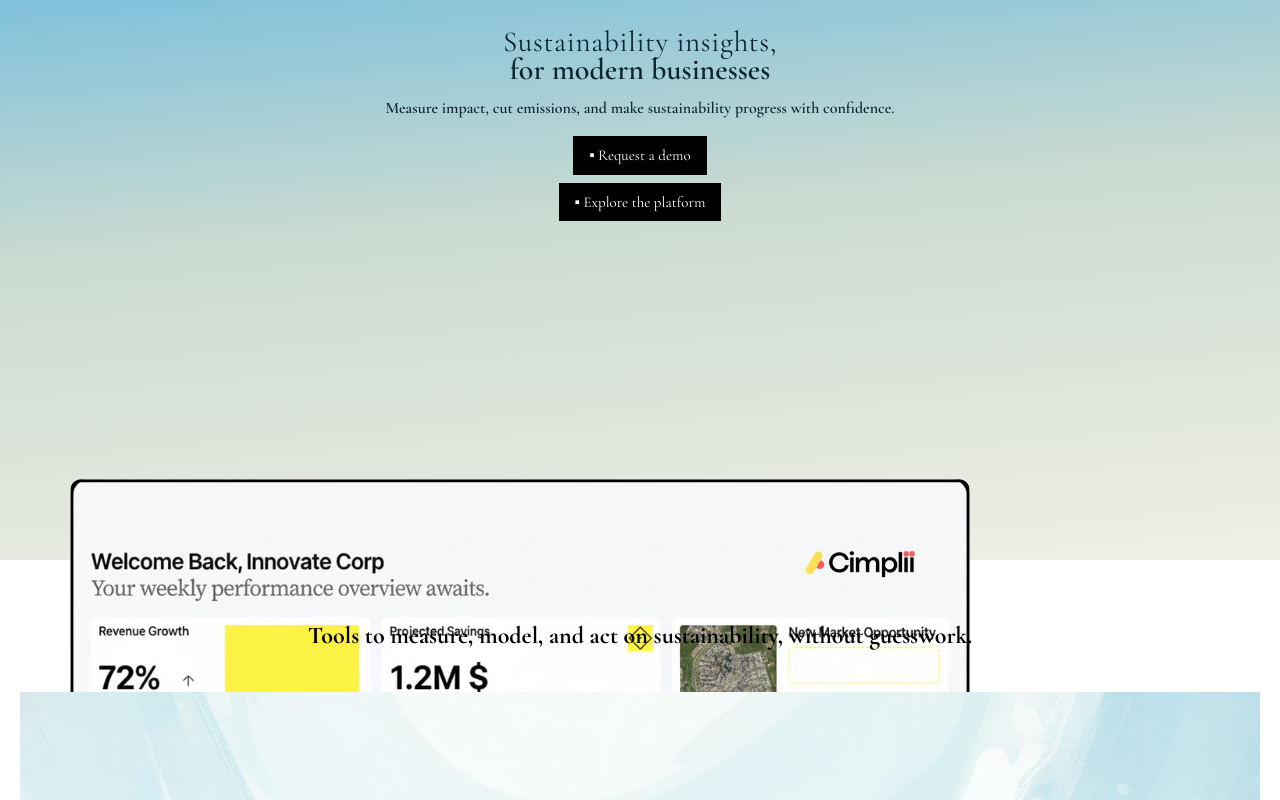
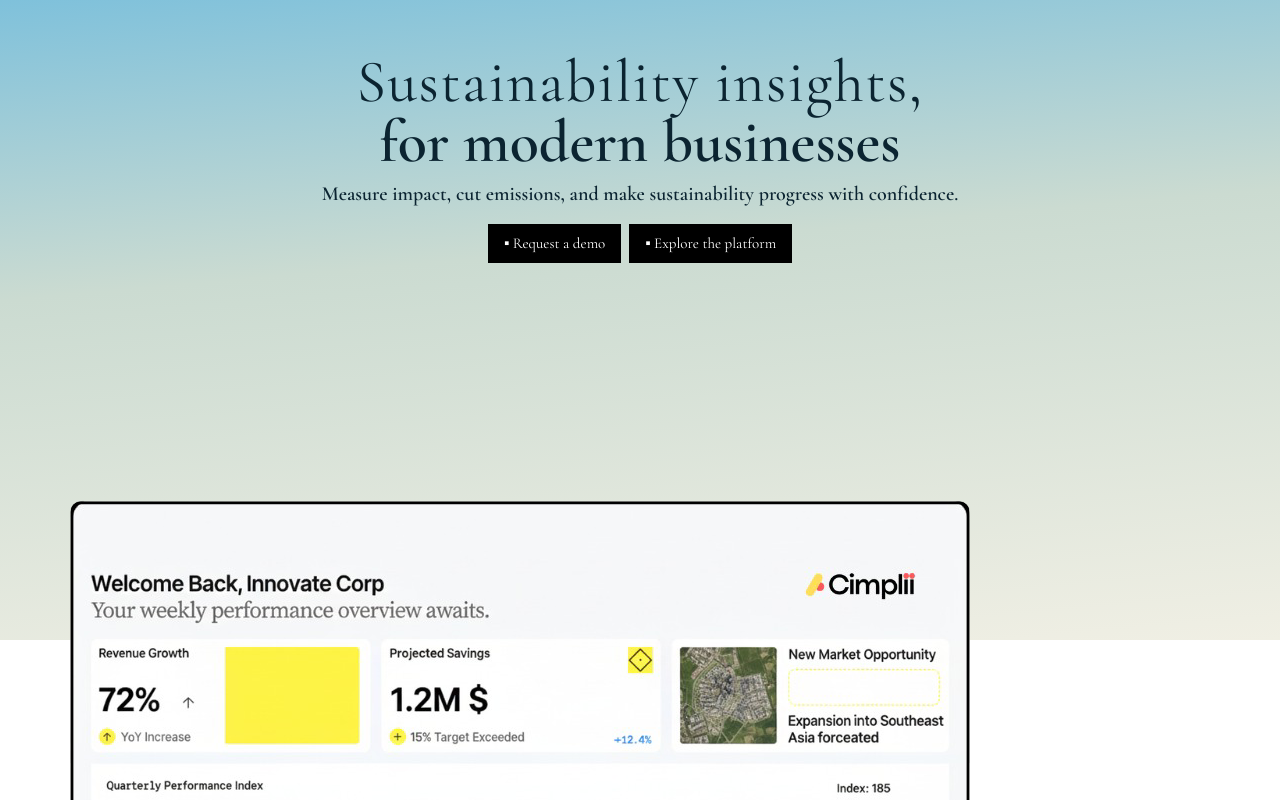
Before and after one commit to kluivstar/Cimplii, a React (Vite) app: page / in a window 1280 px wide. Shown: the top 800 px of the page. Built offline with nearby package versions, Linux system fonts and the light colour scheme.

Commit message:
Override Hero section for tablet

```diff
--- a/src/components/Features.jsx
+++ b/src/components/Features.jsx
@@ -22,7 +22,7 @@ const featureData = [
 
 const Features = () => {
   return (
-    <section className='bg-white p-5'>
+    <section className='bg-white p-5 md:mt-50'>
         {/* Features Headline */}
         <div className='py-10'>
             <h1 className="text-2xl text-center font-bold">Tools to measure, model, and act on sustainability, without guesswork.</h1>
--- a/src/components/Hero.jsx
+++ b/src/components/Hero.jsx
@@ -4,19 +4,19 @@ import HeroImg from "../assets/hero-image.png";
 export default function Hero() {
   return (
     <section className="hero px-5">
-      <div className="text-center py-8 h-140">
+      <div className="text-center py-8 h-140 md:h-160">
         {/* Hero Text */}
-        <div className="">
-          <h2 className="text-[29px] leading-5 tracking-wide">Sustainability insights,</h2>
-          <h2 className="text-3xl font-semibold">
+        <div className="flex flex-col md:gap-5">
+          <h2 className="text-[29px] md:text-6xl leading-5 tracking-wide md:mt-10">Sustainability insights,</h2>
+          <h2 className="text-3xl font-semibold md:text-6xl">
         for modern businesses</h2>
         </div>
-        <p className="text-[16px] mt-2 font-semibold px-5">
+        <p className="text-[16px] mt-2 font-semibold px-5 md:text-xl">
           Measure impact, cut emissions, and make sustainability progress with confidence.
         </p>
         <Button />
         {/* Hero Image */}
-        <div className="mt-5">
+        <div className="mt-5 md:mt-0 ">
           <img src={HeroImg} className="outline-black" alt="" />
         </div>
       </div>
--- a/src/components/ui/Button.jsx
+++ b/src/components/ui/Button.jsx
@@ -2,7 +2,7 @@ import React from 'react'
 
 const Button = () => {
   return (
-    <div className='mt-4 flex flex-col gap-2 items-center'>
+    <div className='mt-4 flex flex-col gap-2 items-center md:flex-row md:justify-center'>
       <button className="bg-black text-white px-4 py-2 text-[15px] hover:bg-slate-300 hover:text-black">▪ Request a demo</button>
       <button className="bg-black text-white px-4 py-2 text-[15px] hover:bg-slate-300 hover:text-black">▪ Explore the platform</button>
 
```
